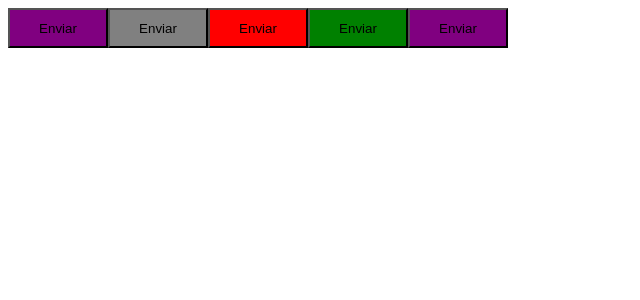
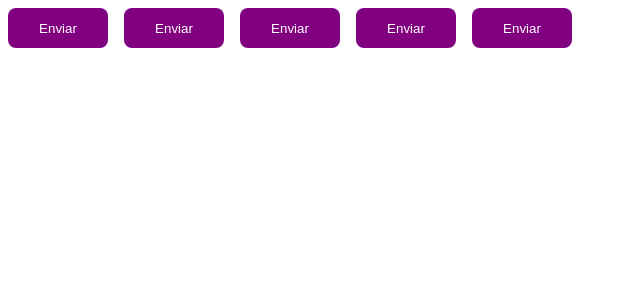
Before and after one commit to luizfelipe63/Ignite-Timer, a React (Vite) app: page / in a window 1280 px wide. Shown: the top 300 px of the page, without its empty margins (0-640 px from the left). Built offline with nearby package versions, Linux system fonts and the light colour scheme.

Commit message:
tipagem de temas

```diff
--- a/src/components/button.styles.ts
+++ b/src/components/button.styles.ts
@@ -16,10 +16,18 @@ const ButtonVariants = {
 export const ButtonContainer = styled.button<ButtonContainerProps>`
   width: 100px;
   height: 40px;
+  border: 0;
+  border-radius: 8px;
+  margin-right: 1rem;
 
+  background-color: ${props => props.theme.primary};
+  color: ${props => props.theme.whithe};
+
+  /*
   ${props => {
     return css`
       background: ${ButtonVariants[props.variant]};
     `
   }}
+  */
 `
--- /dev/null
+++ b/src/styles/theme/default.ts
@@ -0,0 +1,5 @@
+export const defaultTheme = {
+  whithe: '#fff',
+  primary: 'purple',
+  secondary: 'black'
+}
```
Also changed, not shown: src/App.tsx (+4 -3 lines).
